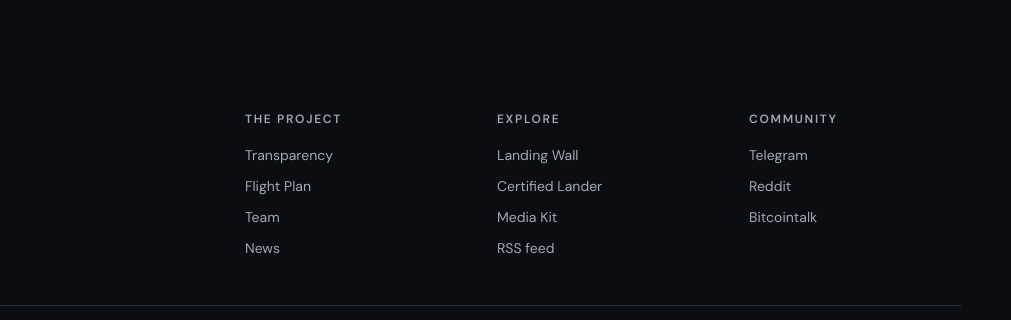
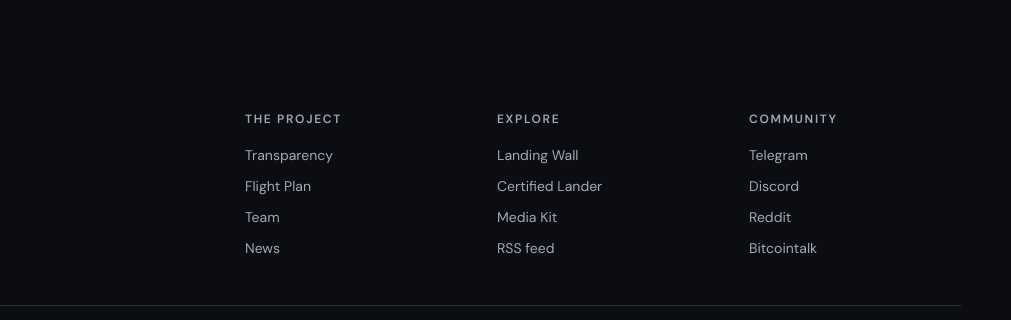
Before and after one commit to michelescalini-sketch/landing-coin, a website: page docs/transparency.html in a window 1280 px wide. Shown: the part 4686-5006 px from the top of the page, 269-1280 px from the left. Drawn offline with Linux system fonts and the light colour scheme; no server answers.

Commit message:
Add Discord to site footer

```diff
--- a/docs/transparency.html
+++ b/docs/transparency.html
@@ -109,7 +109,7 @@
 <div class="method"><strong>Methodology:</strong> “positive holders” means owners with a LANDING balance greater than zero. “Independent holders” excludes known project allocation wallets, the liquidity pool, known founder-controlled wallets and other known non-independent operational wallets. Classification is conservative by design. One operational wallet is currently excluded conservatively by manual classification until its exact holding address is configured. Third-party market figures may lag or differ between trackers.</div>
 </section>
 </div>
-</main><footer class="footer container"><div class="footer-top"><div><a class="brand" href="/"><img src="/assets/landing-logo-96.webp" alt="" width="38" height="38" decoding="async"><span>LANDING<span class="brand-sub">GRAVITY STILL WORKS.</span></span></a><p>No moon. No promises. Just landing.</p><a href="mailto:contact@landingcoin.fun">contact@landingcoin.fun</a></div><div><span class="eyebrow">THE PROJECT</span><a href="/transparency.html">Transparency</a><a href="/flight-plan.html">Flight Plan</a><a href="/team.html">Team</a><a href="/news/">News</a></div><div><span class="eyebrow">EXPLORE</span><a href="/wall.html">Landing Wall</a><a href="/lander/">Certified Lander</a><a href="/media-kit.html">Media Kit</a><a href="/news/feed.xml">RSS feed</a></div><div><span class="eyebrow">COMMUNITY</span><a href="https://t.me/LandingCoinCommunity" target="_blank" rel="noopener">Telegram</a><a href="https://www.reddit.com/r/LandingCoin/" target="_blank" rel="noopener">Reddit</a><a href="https://bitcointalk.org/index.php?topic=5591610.0" target="_blank" rel="noopener">Bitcointalk</a></div></div><div class="footer-bottom"><span>© 2026 Landing Coin · Solana Mainnet</span><span>Speculative token. No financial promises.</span></div></footer>
+</main><footer class="footer container"><div class="footer-top"><div><a class="brand" href="/"><img src="/assets/landing-logo-96.webp" alt="" width="38" height="38" decoding="async"><span>LANDING<span class="brand-sub">GRAVITY STILL WORKS.</span></span></a><p>No moon. No promises. Just landing.</p><a href="mailto:contact@landingcoin.fun">contact@landingcoin.fun</a></div><div><span class="eyebrow">THE PROJECT</span><a href="/transparency.html">Transparency</a><a href="/flight-plan.html">Flight Plan</a><a href="/team.html">Team</a><a href="/news/">News</a></div><div><span class="eyebrow">EXPLORE</span><a href="/wall.html">Landing Wall</a><a href="/lander/">Certified Lander</a><a href="/media-kit.html">Media Kit</a><a href="/news/feed.xml">RSS feed</a></div><div><span class="eyebrow">COMMUNITY</span><a href="https://t.me/LandingCoinCommunity" target="_blank" rel="noopener">Telegram</a><a href="https://discord.gg/UEGNHe9UG" target="_blank" rel="noopener">Discord</a><a href="https://www.reddit.com/r/LandingCoin/" target="_blank" rel="noopener">Reddit</a><a href="https://bitcointalk.org/index.php?topic=5591610.0" target="_blank" rel="noopener">Bitcointalk</a></div></div><div class="footer-bottom"><span>© 2026 Landing Coin · Solana Mainnet</span><span>Speculative token. No financial promises.</span></div></footer>
 <script>
 const API_BASE='https://landing-lander-registry.michelescalini.workers.dev/api/transparency';
 const present=v=>v!==undefined&&v!==null&&v!=='';
```
